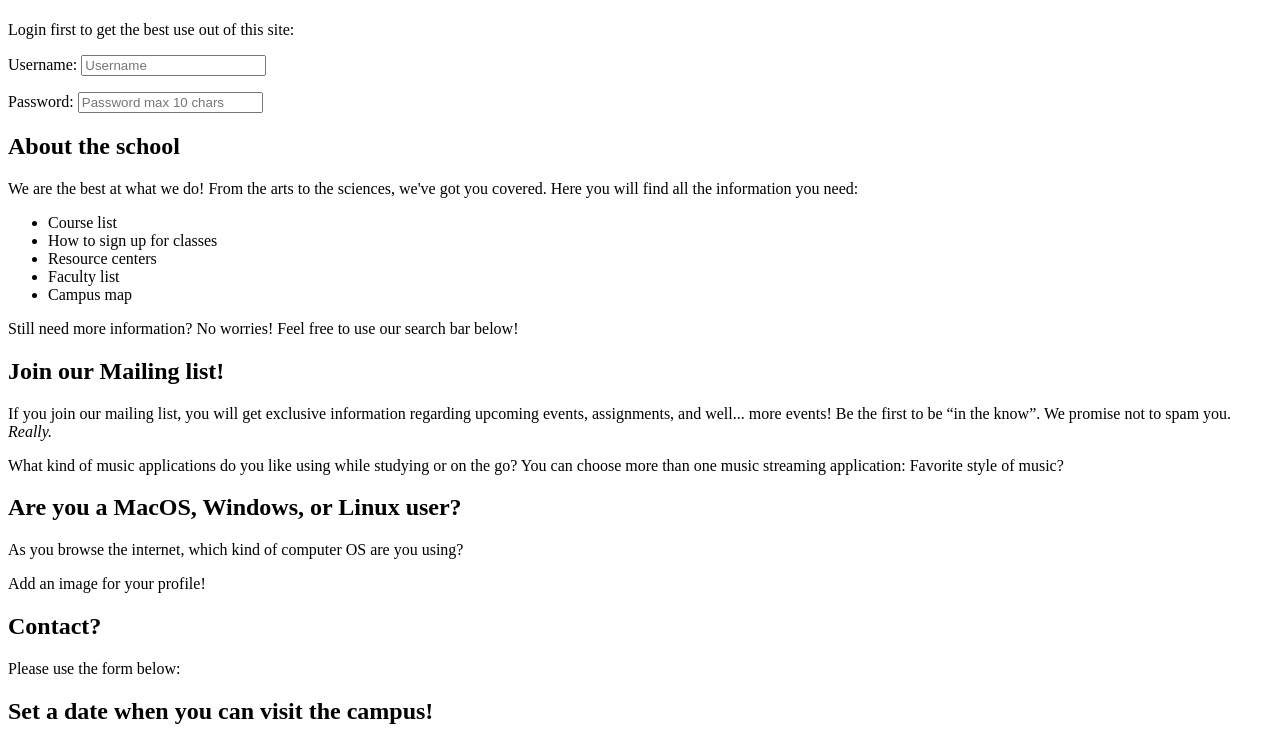
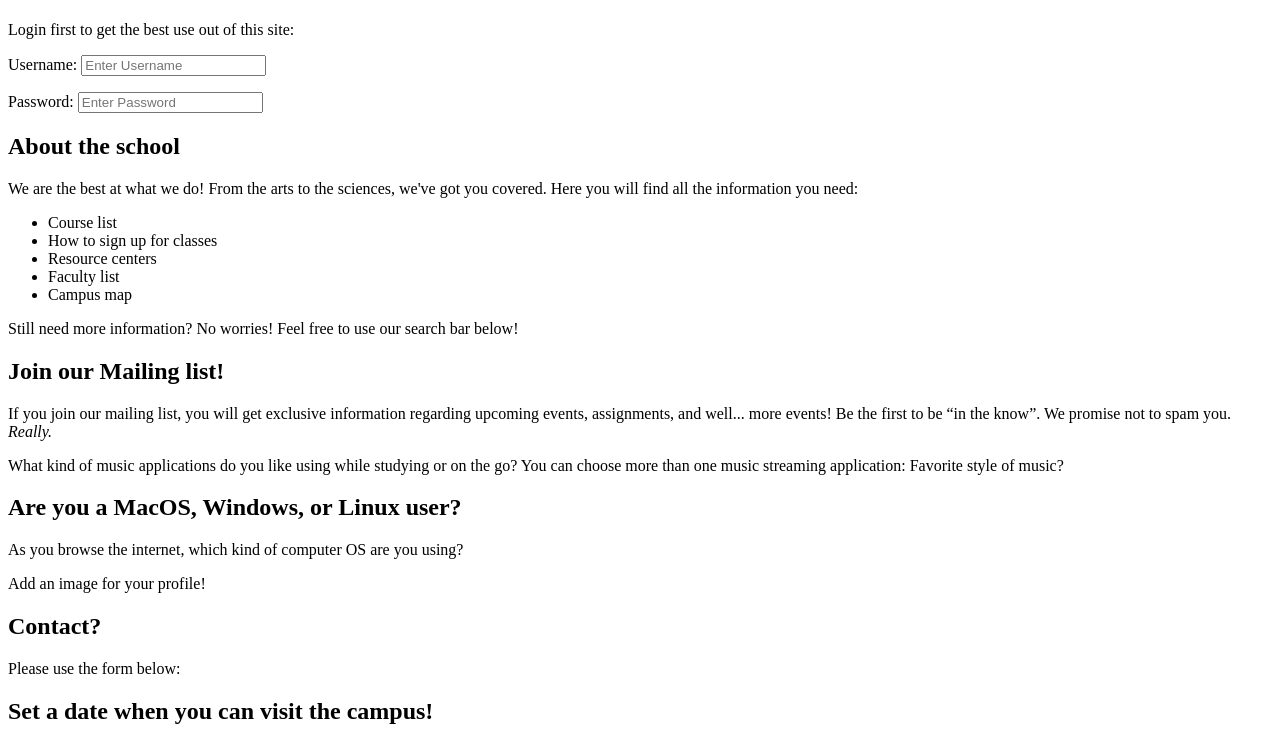
Before and after one commit to fzdigm/CH7, a plain HTML site: page index.html in a window 1280 px wide. Shown: the part 59-804 px from the top of the page. Drawn offline with Linux system fonts and the light colour scheme.

Commit message:
first commit

```diff
--- a/index.html
+++ b/index.html
@@ -21,10 +21,10 @@
       <!-- use the <input> tag as seen on page 153 to get it going, then be sure to use the "placeholder" attribute as seen on page 168-->
     <form action="">
         <p>Username:
-            <input type="text" name="username" maxlength="10" placeholder="Username">
+            <input type="text" name="" maxlength="10" placeholder="Enter Username">
         </p>
         <p>Password:
-            <input type="password" name="password" maxlength="10" placeholder="Password max 10 chars">
+            <input type="password" name="" maxlength="10" placeholder="Enter Password">
         </p>
     </form>
 
```
